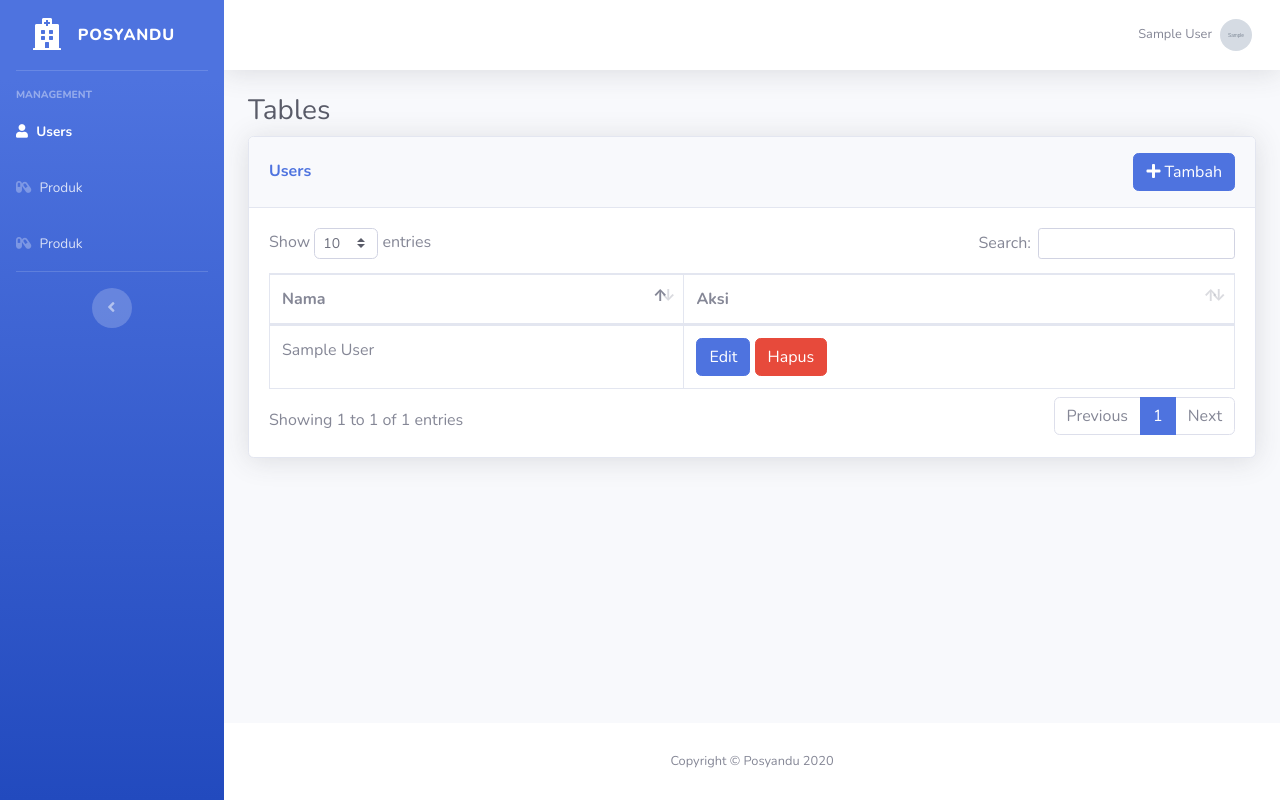
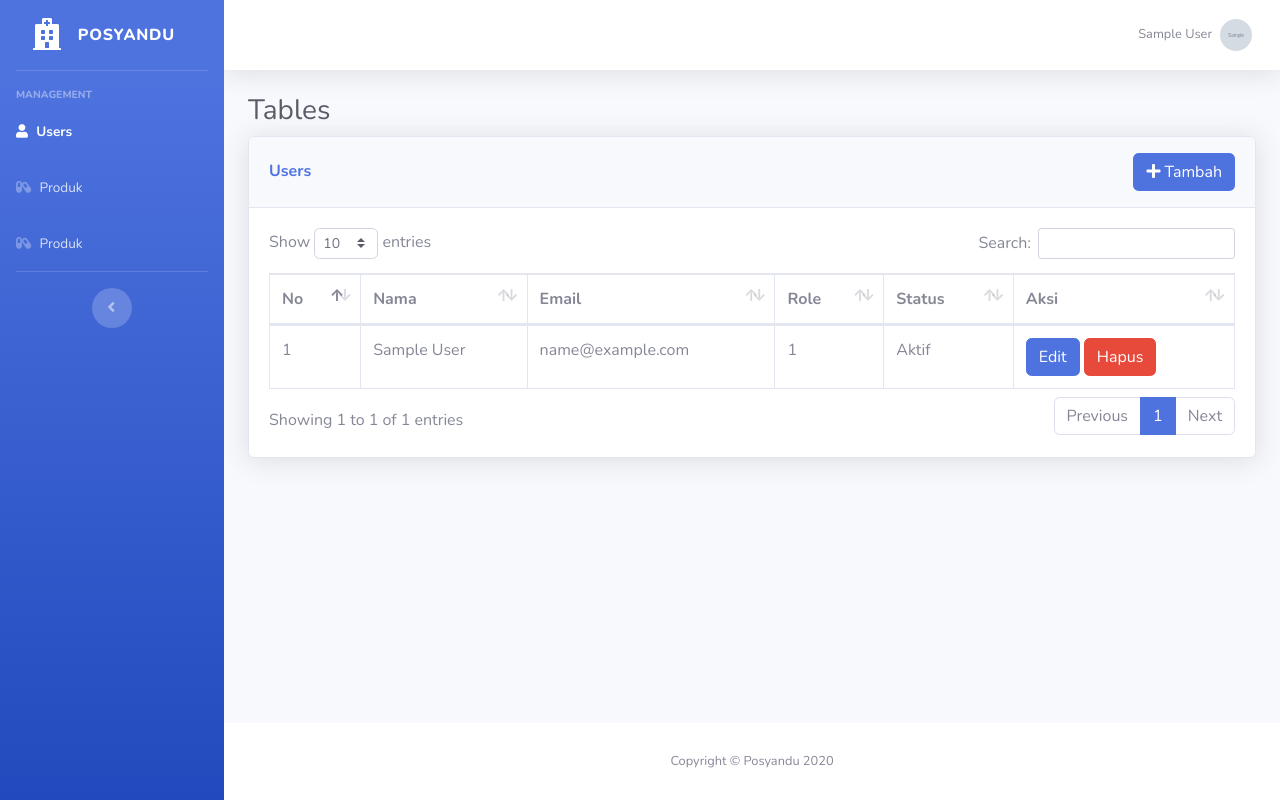
Before and after one commit to ahmadfaqih796/posyandu-ci3, a CodeIgniter app: page /web/management/users in a window 1280 px wide. Run offline with CodeIgniter, Linux system fonts and the light colour scheme; the visitor is signed in with stand-in values (Sample User, id 1); tables that the repository leaves empty or names only in its code hold one stand-in row (values such as "Sample post"); grey boxes marked "Sample" are stand-in pictures.

Commit message:
roles model

```diff
--- a/application/controllers/management/Users.php
+++ b/application/controllers/management/Users.php
@@ -16,6 +16,7 @@ class Users extends CI_Controller
       $data['title'] = 'Users';
       $data['user'] =  $this->db->get_where('users', ['email' => $this->session->userdata('email')])->row_array();
       $data['users'] = $this->um->get_users();
+      $data['no'] = 1;
       if ($this->form_validation->run() == false) {
          $this->load->view('templates/header', $data);
          $this->load->view('templates/sidebar', $data);
--- a/application/views/management/users/edit.php
+++ b/application/views/management/users/edit.php
@@ -56,7 +56,6 @@
       document.getElementById('edit_id').value = data['id'];
       document.getElementById('edit_name').value = data['name'];
       document.getElementById('edit_email').value = data['email'];
-      document.getElementById('edit_password').value = data['password'];
       document.getElementById('edit_role_id').value = data['role_id'];
       document.getElementById('edit_is_active').value = data['is_active'];
    }
--- a/application/views/management/users/index.php
+++ b/application/views/management/users/index.php
@@ -26,14 +26,22 @@
             <table class="table table-bordered" id="dataTable" width="100%" cellspacing="0">
                <thead>
                   <tr>
+                     <th>No</th>
                      <th>Nama</th>
+                     <th>Email</th>
+                     <th>Role</th>
+                     <th>Status</th>
                      <th>Aksi</th>
                   </tr>
                </thead>
                <tbody>
                   <?php foreach ($users as $field) : ?>
                      <tr>
+                        <td><?= $no++ ?></td>
                         <td><?= $field['name'] ?></td>
+                        <td><?= $field['email'] ?></td>
+                        <td><?= $field['role_id'] ?></td>
+                        <td><?= $field['is_active'] == 1 ? 'Aktif' : 'Tidak Aktif' ?></td>
                         <td><button type="button" class="btn btn-primary" data-toggle="modal" data-target="#editModal" onclick="getData(<?= htmlspecialchars(json_encode($field), ENT_QUOTES, 'UTF-8') ?>)">Edit</button>
                            <button type="button" class="btn btn-danger" data-toggle="modal" data-target="#deleteModal" onclick="getData(<?= htmlspecialchars(json_encode($field), ENT_QUOTES, 'UTF-8') ?>)">Hapus</button>
                         </td>
```
Also changed, not shown: application/models/Roles_model.php (added, +38 -0 lines).
